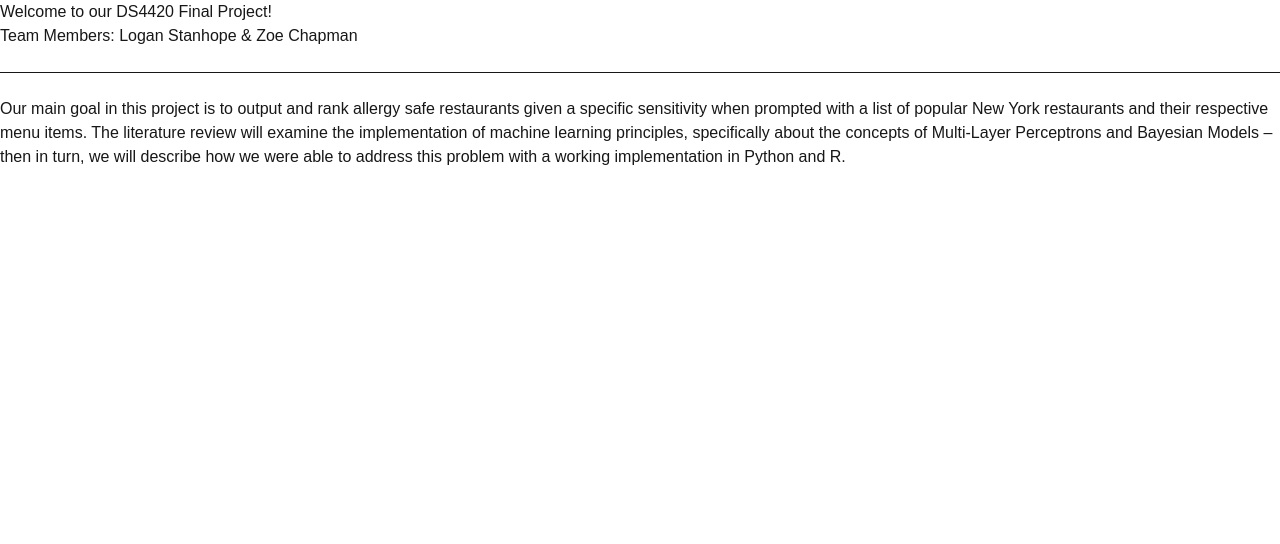
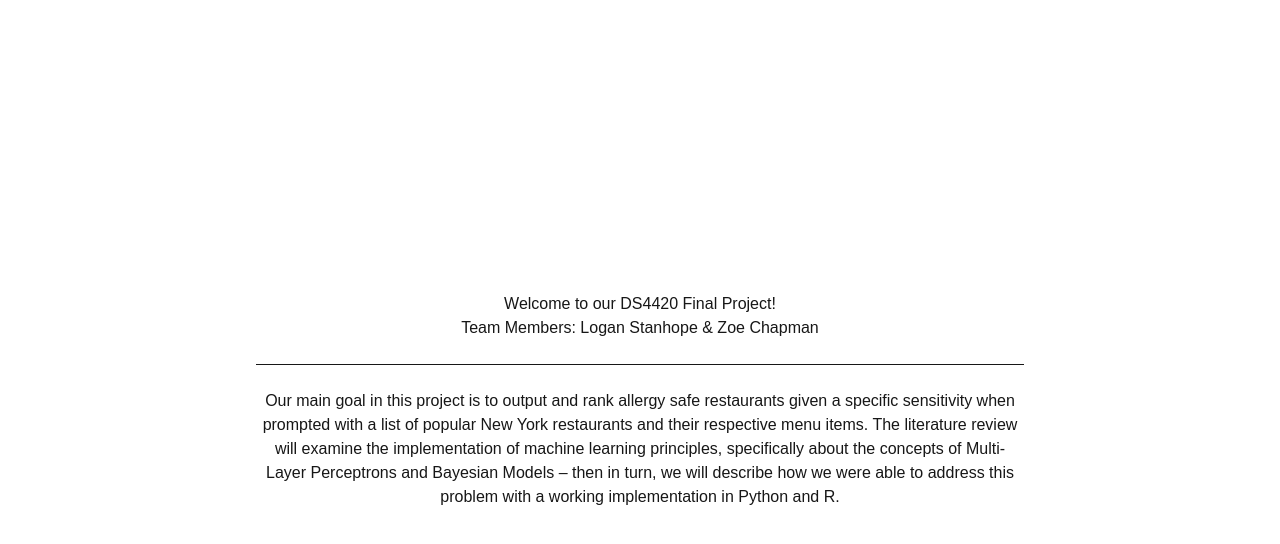
Before and after one commit to LoganStanhope/DS4420_Project, a Next.js app: page / in a window 1280 px wide. Shown: the top 544 px of the page. Built offline with nearby package versions, Linux system fonts and the light colour scheme.

Commit message:
Formatting frontend

```diff
--- a/app/page.tsx
+++ b/app/page.tsx
@@ -1,14 +1,16 @@
 import { Container } from "react-bootstrap";
+
 export default function MyComponent() {
-
   return (
-    <Container>
-      <div>
+    <Container className="min-h-screen flex justify-center items-center">
+      <div className="text-center max-w-3xl">
         <h1>Welcome to our DS4420 Final Project!</h1>
         <h3>Team Members: Logan Stanhope & Zoe Chapman</h3>
-        <br></br>
-        <hr></hr>
-        <br></br>
+
+        <br />
+        <hr />
+        <br />
+
         <p>
           Our main goal in this project is to output and rank allergy safe restaurants given a
           specific sensitivity when prompted with a list of popular New York restaurants and their
```
